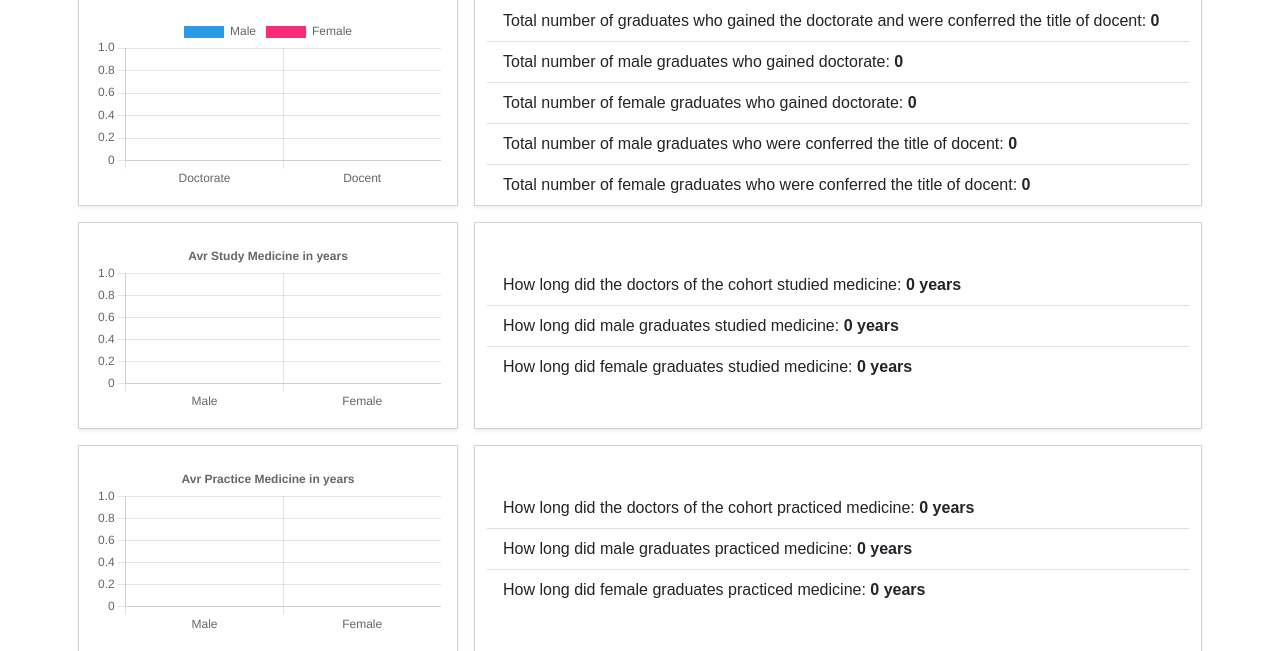
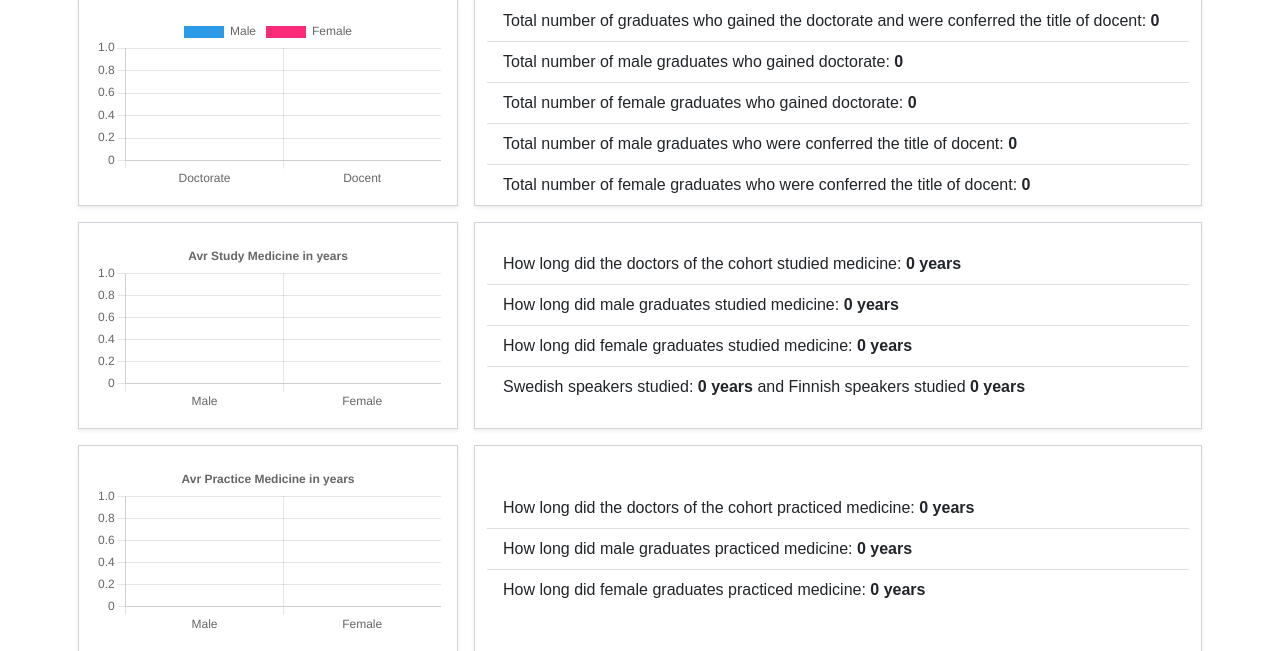
Before and after one commit to shukhrat121995/medics, a Django app: page /charts in a window 1280 px wide. Shown: the part 469-1120 px from the top of the page. Run offline with Django 3.2, Linux system fonts and the light colour scheme; data that the repository does not hold is empty; some libraries are stand-ins or nearby versions; some web fonts are replaced.

Commit message:
average study finnish and swedish added

```diff
--- a/pages/generic.py
+++ b/pages/generic.py
@@ -25,7 +25,7 @@ def study_duration(persons):
             duration = obj.licentiateofphilosophy.date.year - obj.premedical.date.year
             durations.append(duration)
         except:
-            pass
+            continue
     if len(durations) > 0:
         average = sum(durations) / len(durations)
     return round(average, 2)
@@ -39,7 +39,7 @@ def practice_duration(persons):
             duration = obj.retirement.year - obj.candidateofmedicine.date.year
             durations.append(duration)
         except:
-            pass
+            continue
     if len(durations) > 0:
         average = sum(durations) / len(durations)
     return round(average, 2)
@@ -53,7 +53,7 @@ def first_post(persons):
             duration = obj.firstpublicpost.date.year - obj.licentiateofphilosophy.date.year
             durations.append(duration)
         except:
-            pass
+            continue
     if len(durations) > 0:
         average = sum(durations) / len(durations)
     return round(average, 2)
--- a/pages/views.py
+++ b/pages/views.py
@@ -43,6 +43,10 @@ def charts(request):
         'avr_med_study': study_duration(graduates.select_related('premedical', 'licentiateofphilosophy')),
         'avr_med_study_male': study_duration(male.select_related('premedical', 'licentiateofphilosophy')),
         'avr_med_study_female': study_duration(female.select_related('premedical', 'licentiateofphilosophy')),
+        'avr_med_study_fin': study_duration(
+            graduates.select_related('premedical', 'licentiateofphilosophy').filter(language='Finnish')),
+        'avr_med_study_swe': study_duration(
+            graduates.select_related('premedical', 'licentiateofphilosophy').filter(language='Swedish')),
 
         'avr_med_practice': practice_duration(graduates.select_related('candidateofmedicine')),
         'avr_med_practice_male': practice_duration(male.select_related('candidateofmedicine')),
--- a/templates/pages/charts.html
+++ b/templates/pages/charts.html
@@ -45,6 +45,7 @@
             docent: <span class="fw-bold">{{ docent_male }}</span></li>
           <li class="list-group-item fw-normal">Total number of female graduates who were conferred the title of
             docent: <span class="fw-bold">{{ docent_female }}</span></li>
+
         </ul>
       </div>
     </div>
@@ -61,6 +62,9 @@
               class="fw-bold">{{ avr_med_study_male }} years</span></li>
           <li class="list-group-item fw-normal">How long did female graduates studied medicine: <span
               class="fw-bold">{{ avr_med_study_female }} years</span></li>
+          <li class="list-group-item fw-normal">Swedish speakers studied: <span
+              class="fw-bold">{{ avr_med_study_swe }} years</span> and Finnish speakers studied <span
+              class="fw-bold">{{ avr_med_study_fin }} years</span></li>
         </ul>
       </div>
     </div>
```
